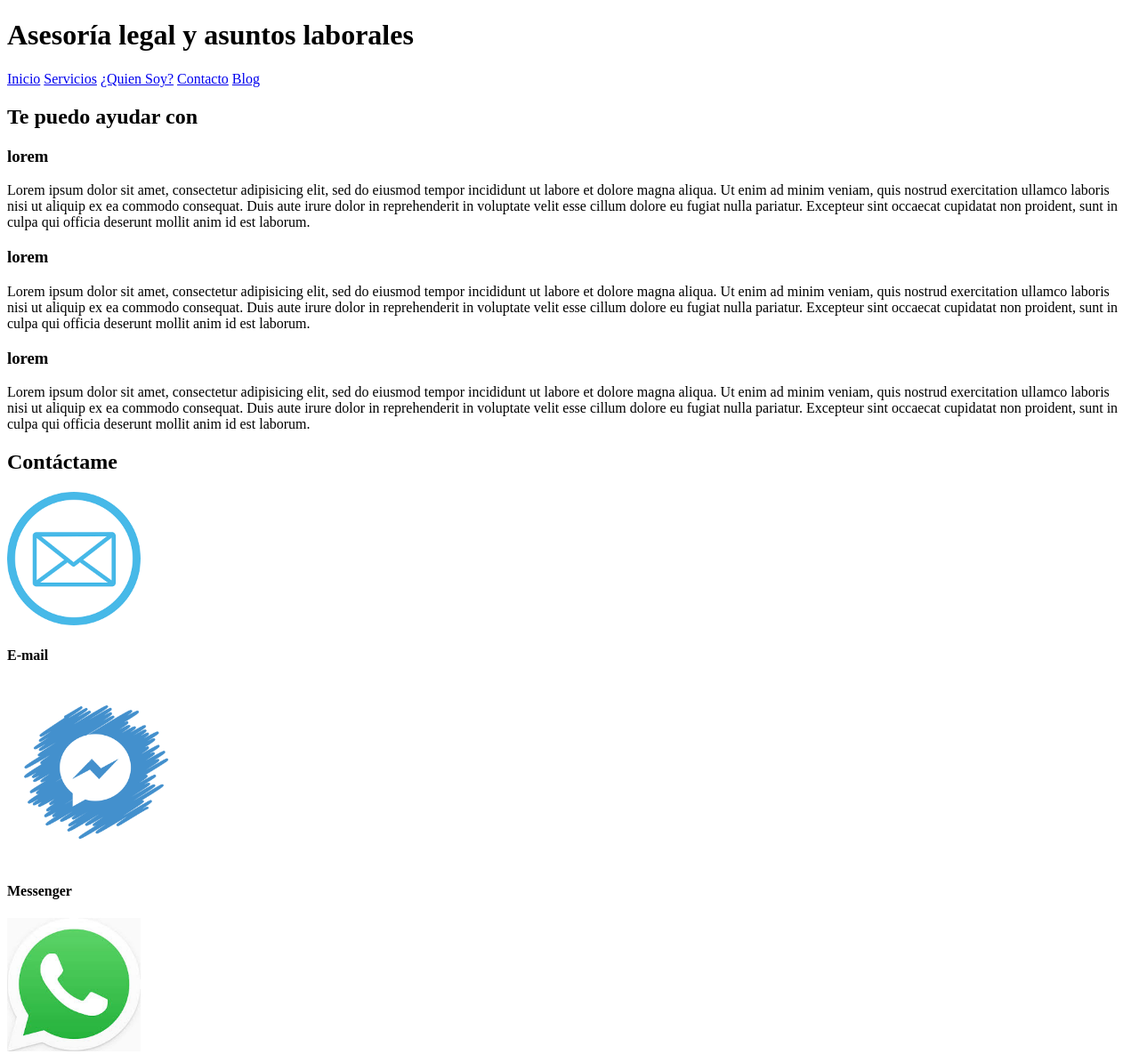
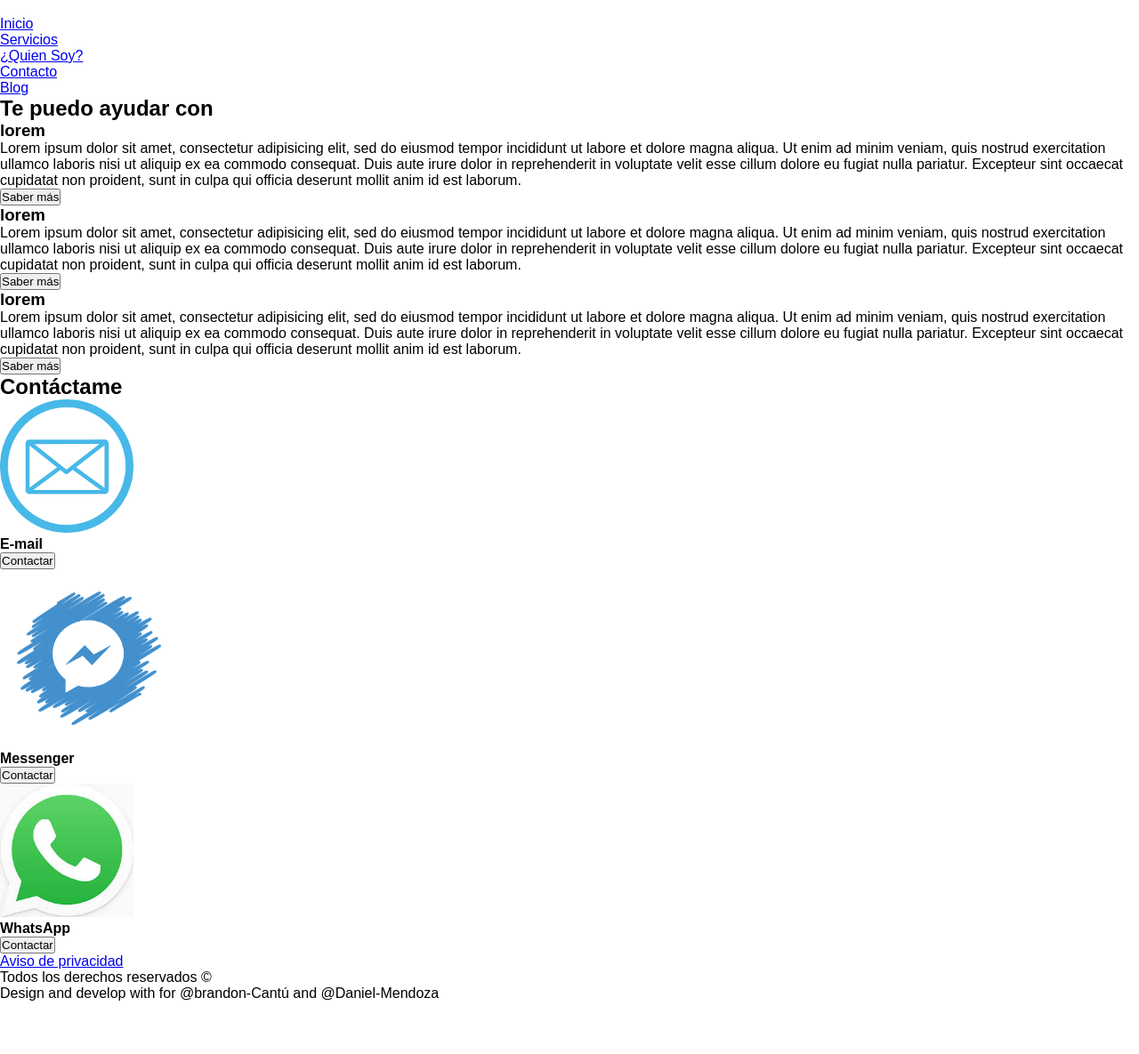
Before and after one commit to brancmtz/LegalAdviceSite, a website: page index.html in a window 1280 px wide. Shown: the top 1185 px of the page at 89% size. After the commit the page ends 1126 px from the top, so only its background shows below. Drawn offline with Linux system fonts and the light colour scheme.

Commit message:
corrección en el maquetado

```diff
--- a/index.html
+++ b/index.html
@@ -3,40 +3,50 @@
 <head>
 	<meta charset="utf-8">
 	<title>Asesoría legal</title>
+	<link rel="stylesheet" href="src/css/app.css">
 </head>
 <body>
 <header>
-	<h1>Asesoría legal y asuntos laborales</h1>
+	<div>
+		<img src="" alt="">
+	</div>
+	<nav>
+		<ul>
+			<li><a href="#">Inicio</a></li>
+			<li><a href="#">Servicios</a></li>
+			<li><a href="#">¿Quien Soy?</a></li>
+			<li><a href="#">Contacto</a></li>
+			<li><a href="#">Blog</a></li>
+		</ul>
+	</nav>
+</header>	<!-- <h1>Asesoría legal y asuntos laborales</h1> -->
 
-	<nav>
-		<a href="#">Inicio</a>
-		<a href="#">Servicios</a>
-		<a href="#">¿Quien Soy?</a>
-		<a href="#">Contacto</a>
-		<a href="#">Blog</a>
-	</nav>
-</header>
+
+<!-- carousel area -->
 <section>
+	<div>
+		<!-- Carrousel -->
+		<div>
+			<!-- SLIDE -->
+			<div></div>
+			<div></div>
+			<div></div>
+			<div></div>
+		</div>
+	</div>
+</section>
+
+<!-- card area -->
+<section>
+
 	<h2>Te puedo ayudar con</h2>
 
-	<h3>lorem</h3>
-
-	<p>Lorem ipsum dolor sit amet, consectetur adipisicing elit, sed do eiusmod
-	tempor incididunt ut labore et dolore magna aliqua. Ut enim ad minim veniam,
-	quis nostrud exercitation ullamco laboris nisi ut aliquip ex ea commodo
-	consequat. Duis aute irure dolor in reprehenderit in voluptate velit esse
-	cillum dolore eu fugiat nulla pariatur. Excepteur sint occaecat cupidatat non
-	proident, sunt in culpa qui officia deserunt mollit anim id est laborum.</p>
-
-	<h3>lorem</h3>
-
-	<p>Lorem ipsum dolor sit amet, consectetur adipisicing elit, sed do eiusmod
-	tempor incididunt ut labore et dolore magna aliqua. Ut enim ad minim veniam,
-	quis nostrud exercitation ullamco laboris nisi ut aliquip ex ea commodo
-	consequat. Duis aute irure dolor in reprehenderit in voluptate velit esse
-	cillum dolore eu fugiat nulla pariatur. Excepteur sint occaecat cupidatat non
-	proident, sunt in culpa qui officia deserunt mollit anim id est laborum.</p>
-
+	<div>
+			<!-- card -->
+			<div>
+				<div>
+				</div>
+				<div>
 					<h3>lorem</h3>
 					<p>Lorem ipsum dolor sit amet, consectetur adipisicing elit, sed do eiusmod
 					tempor incididunt ut labore et dolore magna aliqua. Ut enim ad minim veniam,
@@ -44,20 +54,70 @@
 					consequat. Duis aute irure dolor in reprehenderit in voluptate velit esse
 					cillum dolore eu fugiat nulla pariatur. Excepteur sint occaecat cupidatat non
 					proident, sunt in culpa qui officia deserunt mollit anim id est laborum.</p>
+					<button>Saber más</button>
+				</div>
+			</div>
+				<!-- card -->
+			<div>
+				<div>
+				</div>
+				<div>
+					<h3>lorem</h3>
+					<p>Lorem ipsum dolor sit amet, consectetur adipisicing elit, sed do eiusmod
+					tempor incididunt ut labore et dolore magna aliqua. Ut enim ad minim veniam,
+					quis nostrud exercitation ullamco laboris nisi ut aliquip ex ea commodo
+					consequat. Duis aute irure dolor in reprehenderit in voluptate velit esse
+					cillum dolore eu fugiat nulla pariatur. Excepteur sint occaecat cupidatat non
+					proident, sunt in culpa qui officia deserunt mollit anim id est laborum.</p>
+					<button>Saber más</button>
+				</div>
+			</div>
+
+			<!-- card -->
+			<div>
+				<div>
+				</div>
+				<div>
+					<h3>lorem</h3>
+					<p>Lorem ipsum dolor sit amet, consectetur adipisicing elit, sed do eiusmod
+					tempor incididunt ut labore et dolore magna aliqua. Ut enim ad minim veniam,
+					quis nostrud exercitation ullamco laboris nisi ut aliquip ex ea commodo
+					consequat. Duis aute irure dolor in reprehenderit in voluptate velit esse
+					cillum dolore eu fugiat nulla pariatur. Excepteur sint occaecat cupidatat non
+					proident, sunt in culpa qui officia deserunt mollit anim id est laborum.</p>
+					<button>Saber más</button>
+				</div>
+			</div>
+
+	</div>
 </section>
+
 <section>
+	<div>
 		<h2>Contáctame</h2>
-	<img src="img/email.png" alt="icono de e-mail" width="150px" height="150px">
+		<div>
+			<img src="src/img/email.png" alt="icono de e-mail" width="150px" height="150px">
 			<h4>E-mail</h4>
-	<img src="img/xd.png" alt="icono de messenger" width="200px" height="200px">
+			<button>Contactar</button>
+		</div>
+
+		<div>
+			<img src="src/img/xd.png" alt="icono de messenger" width="200px" height="200px">
 			<h4>Messenger</h4>
+			<button>Contactar</button>
+		</div>
+		<div>
 			<img src="img/whats.jpg" alt="icono de whast" width="150px" height="150px">
 			<h4>WhatsApp</h4>
+			<button>Contactar</button>
+		</div>
+
+	</div>
 </section>
 <footer>
 	<a href="#">Aviso de privacidad</a>
 	<p>Todos los derechos reservados &copy;</p>
-	<p>Design and develop with <3 for @brandon-Cantú and @Daniel-Mendoza</p>
+	<p>Design and develop with for @brandon-Cantú and @Daniel-Mendoza</p>
 </footer>
 </body>
 </html>
--- /dev/null
+++ b/src/css/app.css
@@ -0,0 +1,5 @@
+*{
+    margin:0;
+    padding: 0;
+    font-family: Arial, Helvetica, sans-serif;
+}
```
Also changed, not shown: 1 other file. Lines whose indentation alone changed are shown as unchanged.
